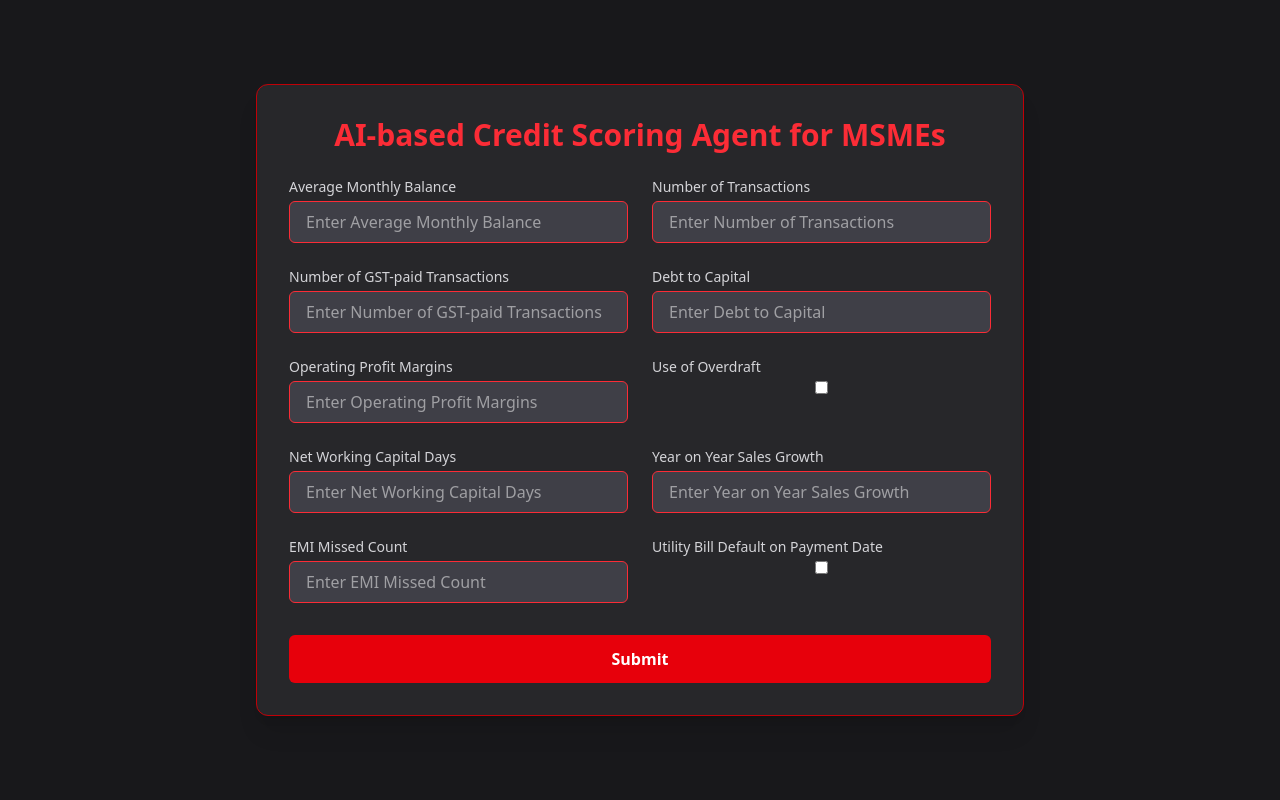
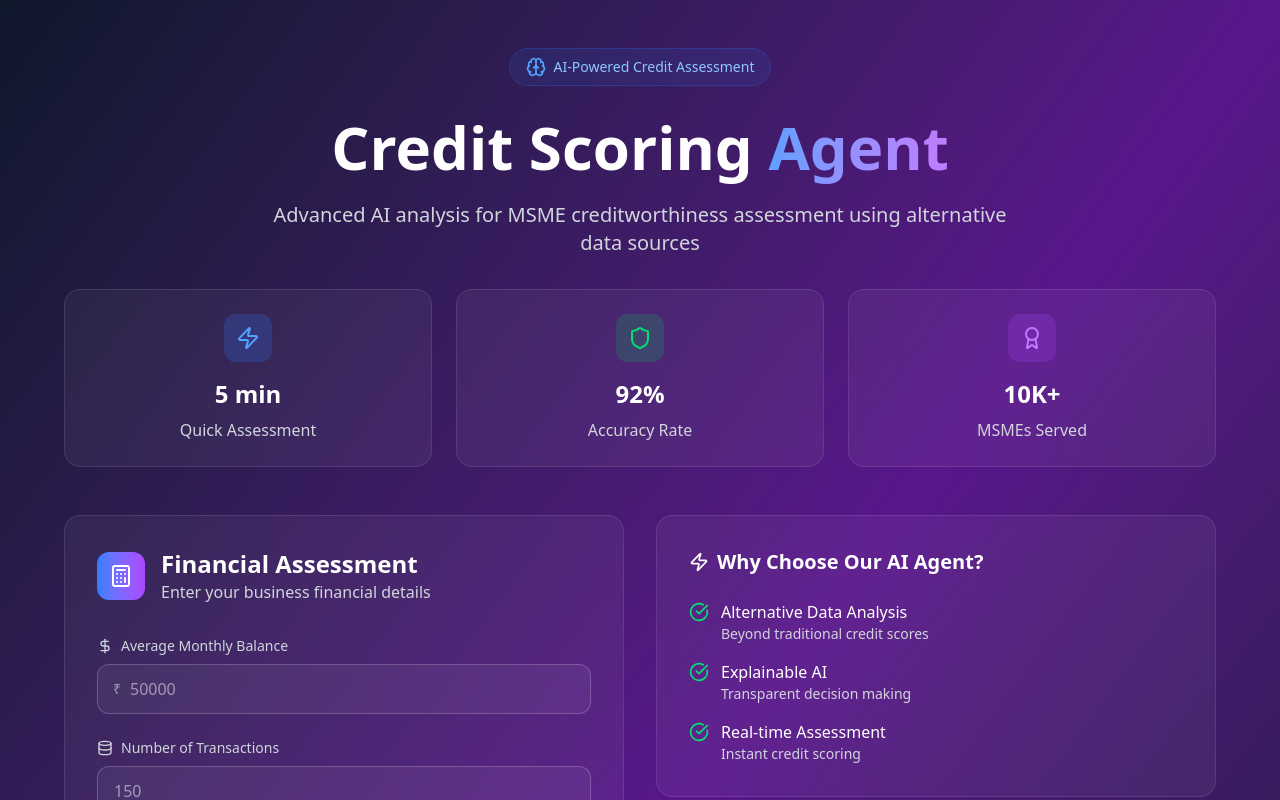
Before and after one commit to yasx50/AI-based-Credit-Scoring-Agent-for-MSMEs, a React (Vite) app in the folder frontend/: page /blackbox in a window 1280 px wide. Shown: the top 800 px of the page. Built offline with nearby package versions, Linux system fonts and the light colour scheme.

Commit message:
improved ui

```diff
--- a/frontend/src/explain/Explain.jsx
+++ b/frontend/src/explain/Explain.jsx
@@ -1,152 +1,308 @@
-// File: src/components/FinancialForm.jsx
-
 import React, { useState } from 'react';
-import axios from 'axios';
+import { TrendingUp, Calculator, Shield, Brain, CheckCircle, AlertCircle, ExternalLink, FileText, DollarSign, Database, Award, Zap } from 'lucide-react';
 
 const fields = [
-  'Average Monthly Balance',
-  'Number of Transactions',
-  'Number of GST-paid Transactions',
-  'Debt to Capital',
-  'Operating Profit Margins',
-  'Use of Overdraft',
-  'Net Working Capital Days',
-  'Year on Year Sales Growth',
-  'EMI Missed Count',
-  'Utility Bill Default on Payment Date',
+  { name: 'Average Monthly Balance', type: 'number', icon: DollarSign, placeholder: '50000', unit: '₹' },
+  { name: 'Number of Transactions', type: 'number', icon: Database, placeholder: '150' },
+  { name: 'Number of GST-paid Transactions', type: 'number', icon: FileText, placeholder: '25' },
+  { name: 'Debt to Capital', type: 'number', icon: TrendingUp, placeholder: '0.3', step: '0.01' },
+  { name: 'Operating Profit Margins', type: 'number', icon: TrendingUp, placeholder: '15.5', step: '0.1', unit: '%' },
+  { name: 'Use of Overdraft', type: 'checkbox', icon: Shield },
+  { name: 'Net Working Capital Days', type: 'number', icon: Calculator, placeholder: '30' },
+  { name: 'Year on Year Sales Growth', type: 'number', icon: TrendingUp, placeholder: '12.5', step: '0.1', unit: '%' },
+  { name: 'EMI Missed Count', type: 'number', icon: AlertCircle, placeholder: '0' },
+  { name: 'Utility Bill Default on Payment Date', type: 'checkbox', icon: AlertCircle },
 ];
 
-const Explain = () => {
+const EnhancedFinancialForm = () => {
   const [formData, setFormData] = useState({});
   const [result, setResult] = useState(null);
   const [loading, setLoading] = useState(false);
   const [error, setError] = useState(null);
+  const [activeField, setActiveField] = useState(null);
 
   const handleChange = (e, field) => {
-    const value =
-      e.target.type === 'checkbox' ? e.target.checked : e.target.value;
-    setFormData({ ...formData, [field]: value });
+    const value = e.target.type === 'checkbox' ? e.target.checked : e.target.value;
+    setFormData({ ...formData, [field.name]: value });
   };
 
-  const handleSubmit = async (e) => {
-  e.preventDefault();
+  const handleSubmit = async () => {
     setLoading(true);
     setError(null);
     setResult(null);
 
-  try {
-    const payload = {
-      average_monthly_balance: parseFloat(formData['Average Monthly Balance']),
-      number_of_transactions: parseInt(formData['Number of Transactions']),
-      number_of_gst_paid_transactions: parseInt(formData['Number of GST-paid Transactions']),
-      debt_to_capital: parseFloat(formData['Debt to Capital']),
-      operating_profit_margins: parseFloat(formData['Operating Profit Margins']),
-      use_of_overdraft:
-        formData['Use of Overdraft'] === 'true' || formData['Use of Overdraft'] === true,
-      net_working_capital_days: parseInt(formData['Net Working Capital Days']),
-      year_on_year_sales_growth: parseFloat(formData['Year on Year Sales Growth']),
-      emi_missed_count: parseInt(formData['EMI Missed Count']),
-      utility_bill_default:
-        formData['Utility Bill Default on Payment Date'] === 'true' ||
-        formData['Utility Bill Default on Payment Date'] === true,
+    // Simulate API call
+    setTimeout(() => {
+      setResult({
+        assessment: {
+          credit_score: 78,
+          risk_category: 'Medium',
+          risk_level: 'Acceptable',
+          recommendation: 'Approve with standard terms'
+        }
+      });
+      setLoading(false);
+    }, 2000);
   };
 
-    const response = await axios.post('http://127.0.0.1:8000/predict', payload);
-    setResult(response.data);
-  } catch (err) {
-    console.error(err);
-    setError('Failed to fetch result. Please check the server.');
-  } finally {
-    setLoading(false);
-  }
+  const getScoreColor = (score) => {
+    if (score >= 80) return 'text-green-400';
+    if (score >= 60) return 'text-yellow-400';
+    return 'text-red-400';
   };
 
+  const getScoreBg = (score) => {
+    if (score >= 80) return 'from-green-500/20 to-emerald-500/20 border-green-500/30';
+    if (score >= 60) return 'from-yellow-500/20 to-orange-500/20 border-yellow-500/30';
+    return 'from-red-500/20 to-pink-500/20 border-red-500/30';
+  };
 
   return (
-    <div className="bg-zinc-900 min-h-screen py-10 px-4 flex justify-center items-center flex-col">
-      <form
-        onSubmit={handleSubmit}
-        className="bg-zinc-800 w-full max-w-3xl rounded-xl p-8 shadow-xl border border-red-700"
+    <div className="min-h-screen bg-gradient-to-br from-slate-900 via-purple-900 to-slate-900 py-12 px-4">
+      {/* Hero Section */}
+      <div className="max-w-6xl mx-auto mb-12">
+        <div className="text-center mb-8">
+          <div className="inline-flex items-center px-4 py-2 bg-blue-500/10 backdrop-blur-sm border border-blue-500/20 rounded-full mb-6">
+            <Brain className="w-5 h-5 text-blue-400 mr-2" />
+            <span className="text-blue-300 text-sm font-medium">AI-Powered Credit Assessment</span>
+          </div>
+          <h1 className="text-4xl md:text-6xl font-bold text-white mb-4 leading-tight">
+            Credit Scoring
+            <span className="bg-gradient-to-r from-blue-400 to-purple-400 bg-clip-text text-transparent"> Agent</span>
+          </h1>
+          <p className="text-xl text-gray-300 max-w-3xl mx-auto">
+            Advanced AI analysis for MSME creditworthiness assessment using alternative data sources
+          </p>
+        </div>
+
+        {/* Stats Cards */}
+        <div className="grid md:grid-cols-3 gap-6 mb-12">
+          <div className="bg-white/5 backdrop-blur-sm border border-white/10 rounded-2xl p-6 text-center">
+            <div className="w-12 h-12 bg-blue-500/20 rounded-xl flex items-center justify-center mx-auto mb-4">
+              <Zap className="w-6 h-6 text-blue-400" />
+            </div>
+            <h3 className="text-2xl font-bold text-white mb-2">5 min</h3>
+            <p className="text-gray-300">Quick Assessment</p>
+          </div>
+          <div className="bg-white/5 backdrop-blur-sm border border-white/10 rounded-2xl p-6 text-center">
+            <div className="w-12 h-12 bg-green-500/20 rounded-xl flex items-center justify-center mx-auto mb-4">
+              <Shield className="w-6 h-6 text-green-400" />
+            </div>
+            <h3 className="text-2xl font-bold text-white mb-2">92%</h3>
+            <p className="text-gray-300">Accuracy Rate</p>
+          </div>
+          <div className="bg-white/5 backdrop-blur-sm border border-white/10 rounded-2xl p-6 text-center">
+            <div className="w-12 h-12 bg-purple-500/20 rounded-xl flex items-center justify-center mx-auto mb-4">
+              <Award className="w-6 h-6 text-purple-400" />
+            </div>
+            <h3 className="text-2xl font-bold text-white mb-2">10K+</h3>
+            <p className="text-gray-300">MSMEs Served</p>
+          </div>
+        </div>
+      </div>
+
+      <div className="max-w-6xl mx-auto grid lg:grid-cols-2 gap-8">
+        {/* Form Section */}
+        <div className="space-y-6">
+          <div className="bg-white/5 backdrop-blur-sm border border-white/10 rounded-2xl p-8">
+            <div className="flex items-center mb-8">
+              <div className="w-12 h-12 bg-gradient-to-r from-blue-500 to-purple-500 rounded-xl flex items-center justify-center mr-4">
+                <Calculator className="w-6 h-6 text-white" />
+              </div>
+              <div>
+                <h2 className="text-2xl font-bold text-white">Financial Assessment</h2>
+                <p className="text-gray-300">Enter your business financial details</p>
+              </div>
+            </div>
+
+            <div className="grid gap-6">
+              {fields.map((field, idx) => (
+                <div
+                  key={idx}
+                  className={`relative transition-all duration-300 ${activeField === field.name ? 'scale-[1.02]' : ''}`}
                 >
-        <h2 className="text-3xl font-semibold text-red-500 mb-6 text-center">
-          AI-based Credit Scoring Agent for MSMEs
-        </h2>
+                  <label className="block text-sm font-medium text-gray-300 mb-2">
+                    <div className="flex items-center space-x-2">
+                      <field.icon className="w-4 h-4" />
+                      <span>{field.name}</span>
+                    </div>
+                  </label>
 
-        <div className="grid grid-cols-1 sm:grid-cols-2 gap-6">
-          {fields.map((field, idx) => (
-            <div key={idx} className="flex flex-col">
-              <label className="text-zinc-300 text-sm mb-1">{field}</label>
+                  {field.type === 'checkbox' ? (
+                    <div className="flex items-center space-x-3">
                       <input
-                type={
-                  field === 'Use of Overdraft' ||
-                  field === 'Utility Bill Default on Payment Date'
-                    ? 'checkbox'
-                    : 'text'
-                }
-                placeholder={
-                  field === 'Use of Overdraft' ||
-                  field === 'Utility Bill Default on Payment Date'
-                    ? undefined
-                    : `Enter ${field}`
-                }
-                checked={
-                  field === 'Use of Overdraft' ||
-                  field === 'Utility Bill Default on Payment Date'
-                    ? formData[field] || false
-                    : undefined
-                }
-                value={
-                  field === 'Use of Overdraft' ||
-                  field === 'Utility Bill Default on Payment Date'
-                    ? undefined
-                    : formData[field] || ''
-                }
+                        type="checkbox"
+                        checked={formData[field.name] || false}
                         onChange={(e) => handleChange(e, field)}
-                className="bg-zinc-700 border border-red-500 text-white px-4 py-2 rounded-md focus:outline-none focus:ring-2 focus:ring-red-500"
+                        className="w-5 h-5 rounded border-2 border-blue-500 bg-transparent text-blue-500 focus:ring-2 focus:ring-blue-500 focus:ring-offset-0"
                       />
+                      <span className="text-gray-300 text-sm">Yes</span>
+                    </div>
+                  ) : (
+                    <div className="relative">
+                      {field.unit && field.unit !== '%' && (
+                        <span className="absolute left-4 top-1/2 transform -translate-y-1/2 text-gray-400 text-sm">
+                          {field.unit}
+                        </span>
+                      )}
+                      <input
+                        type={field.type}
+                        step={field.step}
+                        placeholder={field.placeholder}
+                        value={formData[field.name] || ''}
+                        onChange={(e) => handleChange(e, field)}
+                        onFocus={() => setActiveField(field.name)}
+                        onBlur={() => setActiveField(null)}
+                        className={`w-full bg-white/5 border border-white/20 text-white px-4 py-3 rounded-xl focus:outline-none focus:ring-2 focus:ring-blue-500 focus:border-transparent transition-all duration-300 ${
+                          field.unit && field.unit !== '%' ? 'pl-8' : ''
+                        } ${activeField === field.name ? 'bg-white/10 border-blue-500/50' : ''}`}
+                      />
+                      {field.unit === '%' && (
+                        <span className="absolute right-4 top-1/2 transform -translate-y-1/2 text-gray-400 text-sm">
+                          %
+                        </span>
+                      )}
+                    </div>
+                  )}
                 </div>
               ))}
             </div>
 
             <button
-          type="submit"
-          className="mt-8 w-full bg-red-600 hover:bg-red-700 transition text-white font-semibold py-3 rounded-md"
+              onClick={handleSubmit}
               disabled={loading}
+              className="mt-8 w-full bg-gradient-to-r from-blue-600 to-purple-600 hover:from-blue-700 hover:to-purple-700 disabled:from-gray-600 disabled:to-gray-600 text-white font-semibold py-4 px-6 rounded-xl transition-all duration-300 flex items-center justify-center space-x-2 shadow-lg hover:shadow-blue-500/25"
             >
-          {loading ? 'Submitting...' : 'Submit'}
+              {loading ? (
+                <>
+                  <div className="w-5 h-5 border-2 border-white/30 border-t-white rounded-full animate-spin"></div>
+                  <span>Processing...</span>
+                </>
+              ) : (
+                <>
+                  <Brain className="w-5 h-5" />
+                  <span>Generate Credit Score</span>
+                </>
+              )}
             </button>
-      </form>
+          </div>
+        </div>
+
+        {/* Results Section */}
+        <div className="space-y-6">
+          {/* Feature Highlights */}
+          <div className="bg-white/5 backdrop-blur-sm border border-white/10 rounded-2xl p-8">
+            <h3 className="text-xl font-bold text-white mb-6 flex items-center">
+              <Zap className="w-5 h-5 mr-2" />
+              Why Choose Our AI Agent?
+            </h3>
+            <div className="space-y-4">
+              <div className="flex items-start space-x-3">
+                <CheckCircle className="w-5 h-5 text-green-400 mt-0.5 flex-shrink-0" />
+                <div>
+                  <p className="text-white font-medium">Alternative Data Analysis</p>
+                  <p className="text-gray-300 text-sm">Beyond traditional credit scores</p>
+                </div>
+              </div>
+              <div className="flex items-start space-x-3">
+                <CheckCircle className="w-5 h-5 text-green-400 mt-0.5 flex-shrink-0" />
+                <div>
+                  <p className="text-white font-medium">Explainable AI</p>
+                  <p className="text-gray-300 text-sm">Transparent decision making</p>
+                </div>
+              </div>
+              <div className="flex items-start space-x-3">
+                <CheckCircle className="w-5 h-5 text-green-400 mt-0.5 flex-shrink-0" />
+                <div>
+                  <p className="text-white font-medium">Real-time Assessment</p>
+                  <p className="text-gray-300 text-sm">Instant credit scoring</p>
+                </div>
+              </div>
+            </div>
+          </div>
 
           {/* Result Display */}
           {result && (
-        <div className="mt-8 w-full max-w-3xl bg-zinc-800 text-white p-6 rounded-xl border border-green-600 shadow-lg">
-          <h3 className="text-2xl font-semibold text-green-400 mb-4">Result</h3>
-          <p>
-            <span className="font-bold text-lg text-green-300">Credit Score:</span>{' '}
-            <span className="font-bold text-xl">{result.assessment.credit_score}</span>
-          </p>
-          <p>
-            <span className="text-gray-300">Risk Category:</span>{' '}
-            <span className="text-yellow-400">{result.assessment.risk_category}</span>
-          </p>
-          <p>
-            <span className="text-gray-300">Risk Level:</span>{' '}
-            <span className="text-orange-400">{result.assessment.risk_level}</span>
-          </p>
-          <p>
-            <span className="text-gray-300">Recommendation:</span>{' '}
-            <span className="text-blue-400">{result.assessment.recommendation}</span>
-          </p>
+            <div className={`bg-gradient-to-r ${getScoreBg(result.assessment.credit_score)} backdrop-blur-sm border rounded-2xl p-8 animate-fade-in`}>
+              <div className="flex items-center mb-6">
+                <div className="w-12 h-12 bg-white/20 rounded-xl flex items-center justify-center mr-4">
+                  <Award className="w-6 h-6 text-white" />
+                </div>
+                <div>
+                  <h3 className="text-2xl font-bold text-white">Credit Assessment</h3>
+                  <p className="text-gray-200">AI-powered analysis complete</p>
+                </div>
+              </div>
+
+              <div className="grid gap-6">
+                <div className="text-center">
+                  <div className={`text-6xl font-bold ${getScoreColor(result.assessment.credit_score)} mb-2`}>
+                    {result.assessment.credit_score}
+                  </div>
+                  <p className="text-white text-lg font-semibold">Credit Score</p>
+                  <div className="w-full bg-white/20 rounded-full h-3 mt-4">
+                    <div
+                      className="bg-gradient-to-r from-blue-500 to-purple-500 h-3 rounded-full transition-all duration-1000"
+                      style={{width: `${result.assessment.credit_score}%`}}
+                    ></div>
+                  </div>
+                </div>
+
+                <div className="grid md:grid-cols-2 gap-4">
+                  <div className="bg-white/10 rounded-xl p-4">
+                    <p className="text-gray-200 text-sm mb-1">Risk Category</p>
+                    <p className="text-white font-semibold">{result.assessment.risk_category}</p>
+                  </div>
+                  <div className="bg-white/10 rounded-xl p-4">
+                    <p className="text-gray-200 text-sm mb-1">Risk Level</p>
+                    <p className="text-white font-semibold">{result.assessment.risk_level}</p>
+                  </div>
+                </div>
+
+                <div className="bg-white/10 rounded-xl p-4">
+                  <p className="text-gray-200 text-sm mb-2">Recommendation</p>
+                  <p className="text-white font-semibold">{result.assessment.recommendation}</p>
+                </div>
+
+                <div className="flex gap-3 pt-4">
+                  <button className="flex-1 bg-blue-600 hover:bg-blue-700 text-white font-medium py-3 px-4 rounded-xl transition-colors duration-200 flex items-center justify-center space-x-2">
+                    <FileText className="w-4 h-4" />
+                    <span>Download Report</span>
+                  </button>
+                  <button className="flex-1 bg-white/10 hover:bg-white/20 text-white font-medium py-3 px-4 rounded-xl transition-colors duration-200 flex items-center justify-center space-x-2">
+                    <ExternalLink className="w-4 h-4" />
+                    <span>Share Results</span>
+                  </button>
+                </div>
+              </div>
             </div>
           )}
 
           {error && (
-        <div className="mt-6 text-red-500 bg-zinc-700 p-4 rounded-md max-w-3xl w-full">
-          {error}
+            <div className="bg-red-500/10 backdrop-blur-sm border border-red-500/20 rounded-2xl p-6">
+              <div className="flex items-center space-x-3">
+                <AlertCircle className="w-6 h-6 text-red-400 flex-shrink-0" />
+                <div>
+                  <h4 className="text-red-400 font-semibold">Assessment Failed</h4>
+                  <p className="text-gray-300">{error}</p>
+                </div>
+              </div>
             </div>
           )}
+        </div>
+      </div>
+
+      <style jsx>{`
+        @keyframes fade-in {
+          from { opacity: 0; transform: translateY(20px); }
+          to { opacity: 1; transform: translateY(0); }
+        }
+        .animate-fade-in {
+          animation: fade-in 0.6s ease-out;
+        }
+      `}</style>
     </div>
   );
 };
 
-export default Explain;
+export default EnhancedFinancialForm;
```
Lines whose indentation alone changed are shown as unchanged.
